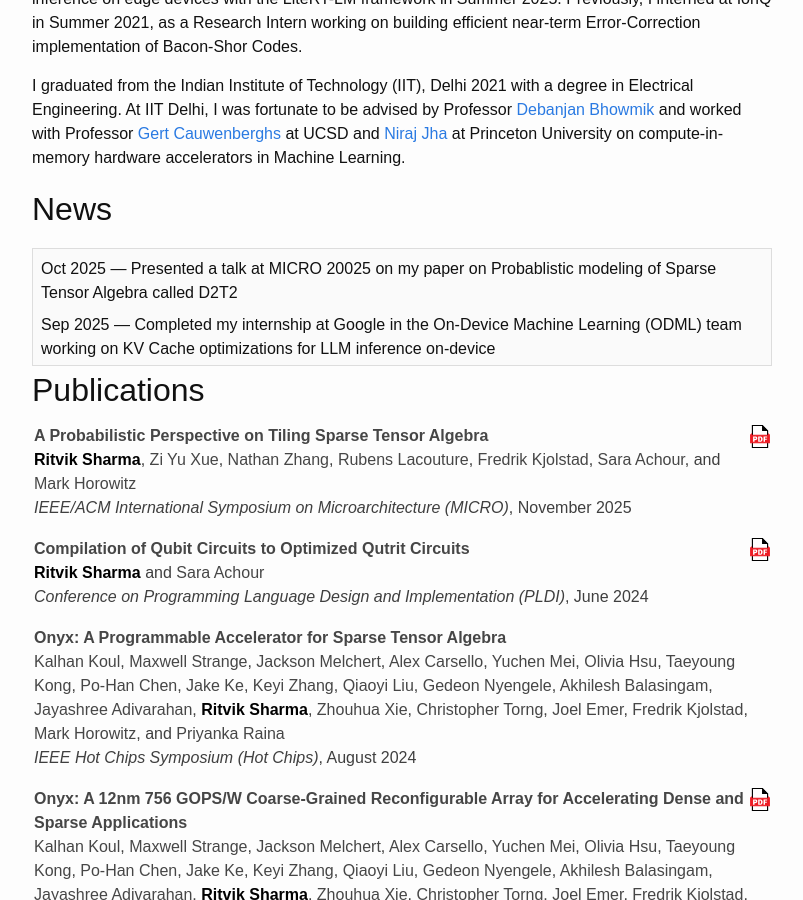
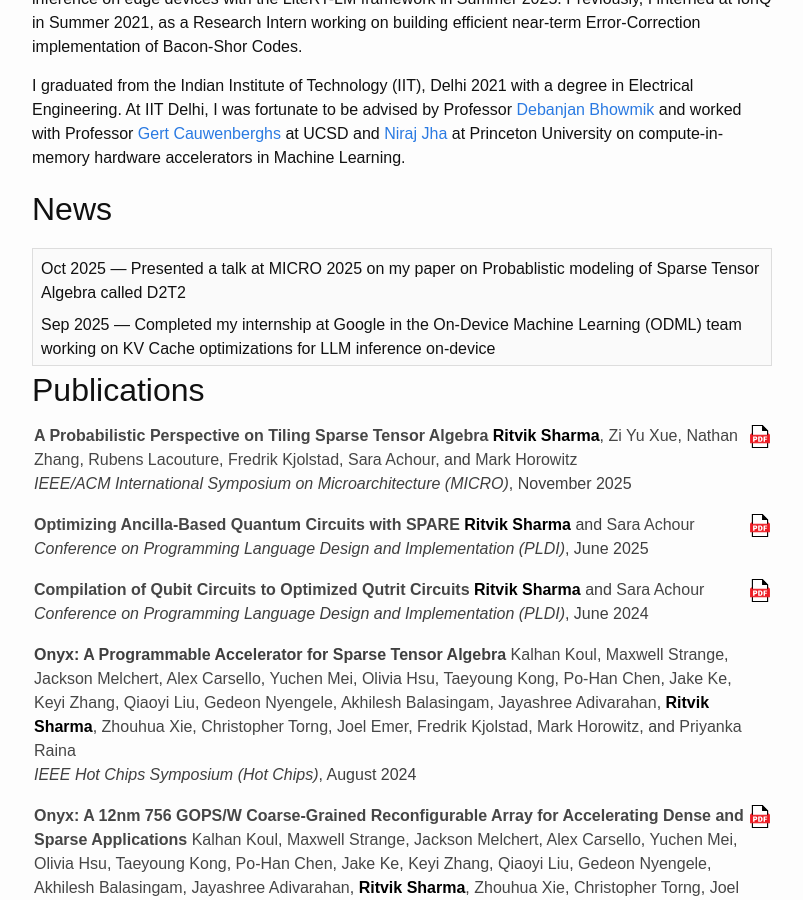
Before and after one commit to Ritvik1sharma/ritvik1sharma.github.io, a Jekyll site: the page built from index.md, in a window 1280 px wide and 900 px high, scrolled down 536 px. Shown: the whole window, without its empty margins (238-1041 px from the left). Built offline with Jekyll 4.4.1, drawn with Linux system fonts in a browser that asks for light colours; part of the change alters nothing that is shown.

Commit message:
update for spare

```diff
--- a/_data/news.yml
+++ b/_data/news.yml
@@ -1,5 +1,5 @@
 - date: 2025-10-19
-  title: "Presented a talk at MICRO 20025 on my paper on Probablistic modeling of Sparse Tensor Algebra called D2T2"
+  title: "Presented a talk at MICRO 2025 on my paper on Probablistic modeling of Sparse Tensor Algebra called D2T2"
 
 - date: 2025-09-01
   title: "Our paper on probablistic modeling of Sparse Tensor Algebra was accepted to MICRO 2025"
--- a/_data/publications.yml
+++ b/_data/publications.yml
@@ -1,5 +1,6 @@
 micro2025:
   title: "A Probabilistic Perspective on Tiling Sparse Tensor Algebra"
+  url: "https://doi.org/10.1145/3725843.3756095"
   abstract: "<p>
     Sparse tensor algebra computations are often memory-bound due to irregular access
     patterns and low arithmetic intensity. We present <b>D2T2</b> (Data-Driven Tensor
@@ -48,8 +49,81 @@ micro2025:
     <br>  series = {MICRO '25}
     <br> }"
 
+
+pldi2025-spare:
+  title: "Optimizing Ancilla-Based Quantum Circuits with SPARE"
+  url: "https://doi.org/10.1145/3729253"
+  abstract: "<p>
+    Many quantum algorithms instantiate and use ancillas, spare qubits that serve
+    as temporary storage in a quantum circuit. In particular, many recently
+    developed high-level and modular quantum programming languages (QPLs) use
+    ancilla qubits to implement various programming constructs. These are lowered
+    to circuits with nested and cascading compute-uncompute gate sequences that
+    use ancilla qubits to track internal state. We present SPARE, a rewrite-based
+    quantum circuit optimizer that restructures these compute-uncompute gate
+    sequences by leveraging ancilla qubit state information to optimize the
+    circuit. We prove the correctness of SPARE’s rewrites and connect its
+    gate-level transformations to language-level program rewrites that may be
+    performed on the input program. We evaluate SPARE on QPL-generated quantum
+    circuits against Unqomp and Spire, two optimizing compilers for QPLs. SPARE
+    achieves reductions of up to 27.3% in qubit count, 56.7% in 2-qubit gates,
+    68.2% in 1-qubit gates, and 73.9% in depth against Unqomp, and up to 17.8%
+    in qubits, 67.3% in 2-qubit gates, 61.4% in 1-qubit gates, and 59.9% in
+    depth against Spire. We also evaluate SPARE against Quartz, Feynman, and
+    PyZX circuit optimizers, and find that SPARE achieves up to a 70.0%
+    reduction in two-qubit gates, up to a 53.6% reduction in 1-qubit gates, and
+    up to a 56.7% reduction in depth compared to the best result from all of the
+    gate-level optimizers.
+    </p>"
+  venue: "Conference on Programming Language Design and Implementation (PLDI)"
+  year: 2025
+  month: June
+  pdf: /publications/pldi25-spare.pdf
+  authors:
+    - sharma
+    - achour
+  bibtex: "@article{10.1145/3729253,
+    <br>  author = {Sharma, Ritvik and Achour, Sara},
+    <br>  title = {Optimizing Ancilla-Based Quantum Circuits with SPARE},
+    <br>  year = {2025},
+    <br>  issue_date = {June 2025},
+    <br>  publisher = {Association for Computing Machinery},
+    <br>  address = {New York, NY, USA},
+    <br>  volume = {9},
+    <br>  number = {PLDI},
+    <br>  url = {https://doi.org/10.1145/3729253},
+    <br>  doi = {10.1145/3729253},
+    <br>  abstract = {Many quantum algorithms instantiate and use ancillas, spare
+    <br>  qubits that serve as temporary storage in a quantum circuit. In particular,
+    <br>  many recently developed high-level and modular quantum programming
+    <br>  languages (QPLs) use ancilla qubits to implement various programming
+    <br>  constructs. These are lowered to circuits with nested/cascading
+    <br>  compute-uncompute gate sequences that use ancilla qubits to track internal
+    <br>  state. We present SPARE, a rewrite-based quantum circuit optimizer that
+    <br>  restructures these compute-uncompute gate sequences, leveraging the ancilla
+    <br>  qubit state information to optimize the circuit. In this work, we prove the
+    <br>  correctness of SPARE’s rewrites and link SPARE’s gate-level transforms to
+    <br>  language-level program rewrites, which may be performed on the input
+    <br>  language. We evaluate SPARE on QPL-generated quantum circuits against
+    <br>  Unqomp and Spire, two optimizing compilers for QPLs. SPARE achieves a
+    <br>  reduction of up to 27.3\\% in qubit count, 56.7\\% in 2-qubit gates,
+    <br>  68.2\\% in 1-qubit gates and 73.9\\% in depth against Unqomp, and up to
+    <br>  17.8\\% in qubits, 67.3\\% in 2-qubit gates, 61.4\\% in 1-qubit gates and
+    <br>  59.9\\% in depth against Spire. We also evaluate SPARE against the Quartz,
+    <br>  Feynman, and PyZX circuit optimizers: SPARE achieves up to a 70.0\\%
+    <br>  reduction in two-qubit gates, up to a 53.6\\% reduction in 1-qubit gates,
+    <br>  and up to a 56.7\\% reduction in depth compared to the best result from all
+    <br>  the gate-level optimizers.},
+    <br>  journal = {Proc. ACM Program. Lang.},
+    <br>  month = {jun},
+    <br>  articleno = {154},
+    <br>  pages = {176--200},
+    <br>  numpages = {25}
+    <br> }"
+
 pldi2024-dare:
   title: "Compilation of Qubit Circuits to Optimized Qutrit Circuits"
+  url: "https://doi.org/10.1145/3656388"
   abstract: "<p>
     Quantum computers are a revolutionary class of computational platforms that
     are capable of solving computationally hard problems. However, today’s quantum
@@ -209,6 +283,7 @@ vlsi2024:
 
 asplos2023:
   title: The Sparse Abstract Machine
+  url: "https://doi.org/10.1145/3582016.3582051"
   abstract: "<p>
     We propose the Sparse Abstract Machine (SAM), an abstract machine model for
     targeting sparse tensor algebra to reconfigurable and fixed-function spatial
@@ -272,6 +347,7 @@ asplos2023:
 
 asplos2023-apex:
   title: "APEX: A Framework for Automated Processing Element Design Space Exploration using Frequent Subgraph Analysis"
+  url: "https://doi.org/10.1145/3582016.3582070"
   abstract: "<p>
     The architecture of a coarse-grained reconfigurable array (CGRA) processing
     element (PE) has a significant effect on the performance and energy-efficiency
@@ -359,6 +435,7 @@ asplos2023-apex:
 
 tecs2023-codebench:
   title: "CODEBench: A Neural Architecture and Hardware Accelerator Co-Design Framework"
+  url: "https://doi.org/10.1145/3575798"
   abstract: "<p>
     Recently, automated co-design of machine learning (ML) models and accelerator
     architectures has attracted significant attention from both the industry and
@@ -440,6 +517,7 @@ tecs2023-codebench:
 
 iscas2021-crossbar:
   title: "A Crossbar Array of Analog-Digital-Hybrid Volatile Memory Synapse Cells for Energy-Efficient On-Chip Learning"
+  url: "https://ieeexplore.ieee.org/document/9401530"
   abstract: "<p>
     This work presents a crossbar array of analog-digital-hybrid volatile memory
     synapse cells designed for energy-efficient on-chip learning. The proposed
@@ -471,6 +549,7 @@ iscas2021-crossbar:
 
 iscas2020-adc:
   title: "A 4.2-pJ/Conv 10-b Asynchronous ADC with Hybrid Two-Tier Level-Crossing Event Coding"
+  url: "https://ieeexplore.ieee.org/document/9180458"
   abstract: "<p>
     This paper presents a 10-bit asynchronous analog-to-digital converter (ADC)
     that achieves 4.2 pJ per conversion through a hybrid two-tier level-crossing
--- a/index.md
+++ b/index.md
@@ -88,7 +88,14 @@ at Princeton University on compute-in-memory hardware accelerators in Machine Le
     <tr>
       {%- assign pub = pub_keyval[1] -%}
       <td>
-        <b><a href="pub_md/{{pub_keyval[0]}}.html" style="color: #464646">{{ pub.title }}</a></b><br/>
+        <b>
+          {% if pub.url %}
+            <a href="{{ pub.url }}" style="color: #464646" target="_blank">{{ pub.title }}</a>
+          {% else %}
+            {{ pub.title }}
+          {% endif %}
+        </b>
+        <!-- <b><a href="pub_md/{{pub_keyval[0]}}.html" style="color: #464646">{{ pub.title }}</a></b><br/> -->
         {%- for author in pub.authors -%}
           {%- if forloop.last == true and forloop.length > 1 %}
             and
```
